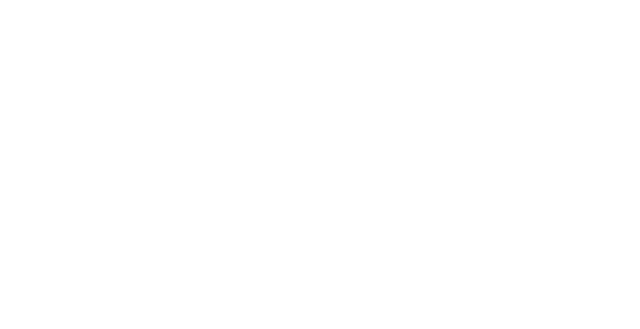
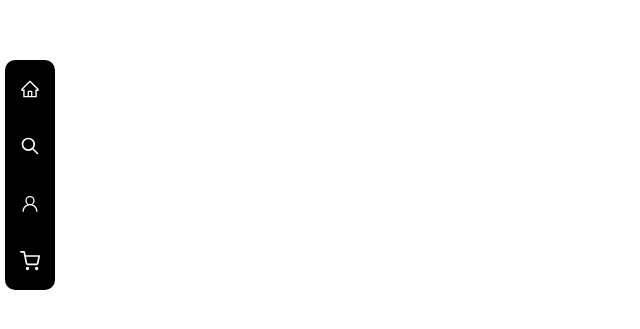
Before and after one commit to AgosNori/Cita2New, a React (Vite) app: page /nav in a window 1280 px wide. Before the commit this address had no page. Shown: the part 255-584 px from the top of the page, without its empty margins (0-640 px from the left). Built offline with nearby package versions, Linux system fonts and the light colour scheme; a web font is replaced by a local one.

Commit message:
subiendo form campa y navborde

```diff
--- a/src/App.jsx
+++ b/src/App.jsx
@@ -7,6 +7,8 @@ import Contacto from './components/Contacto/Contacto';
 import Hombres from './components/hombres/hombre';
 import Ministerios from './components/Ministerios/Ministerios';
 import Mujeres from './components/Mujeres/Mujeres';
+import NavBorde from './components/NavBorde/NavBorde';
+import FormCampa from './components/FormCampa/FormCampa';
 
 function App() {
 
@@ -16,13 +18,18 @@ function App() {
       <BrowserRouter>
         <Routes>
           <Route path="/" element={<Home />} />
-          <Route path='/nosotros' element={<Nosotros/>}/>
-          <Route path='/contacto' element={<Contacto/>}/>
-          <Route path='/hombres' element={<Hombres/>}/>
-          <Route path='/ministerios' element={<Ministerios/>}/>
-          <Route path='/mujeres' element={<Mujeres/>}/>
+          <Route path='/nosotros' element={<Nosotros />} />
+          <Route path='/contacto' element={<Contacto />} />
+          <Route path='/hombres' element={<Hombres />} />
+          <Route path='/ministerios' element={<Ministerios />} />
+          <Route path='/mujeres' element={<Mujeres />} />
+          <Route path='/nav' element={<NavBorde />} />
+          <Route path='/formcampa' element={<>
+            < NavBorde /> <FormCampa />
+          </>
+          } />
         </Routes>
-      </BrowserRouter>
+      </BrowserRouter >
 
     </>
   )
--- /dev/null
+++ b/src/components/FormCampa/FormCampa.css
@@ -0,0 +1,63 @@
+.formularioCampa {
+    max-width: 600px;
+    margin: 0 auto;
+    padding: 20px;
+    background-color: #f9f9f9;
+    border-radius: 8px;
+    box-shadow: 0 0 10px rgba(0, 0, 0, 0.1);
+}
+
+form {
+    display: flex;
+    flex-direction: column;
+}
+
+h3 {
+    margin-bottom: 10px;
+    color: #333;
+    font-size: 24px;
+    text-align: center;
+}
+
+span {
+    margin-bottom: 20px;
+    color: #666;
+    font-size: 16px;
+    text-align: center;
+}
+
+input, select {
+    margin-bottom: 15px;
+    padding: 10px;
+    font-size: 16px;
+    border: 1px solid #ccc;
+    border-radius: 4px;
+}
+
+input[type="date"] {
+    font-family: sans-serif; /* Para asegurar que el date input tenga un buen estilo en todos los navegadores */
+}
+
+input::placeholder, select {
+    color: #888;
+}
+
+select.select-cert {
+    padding: 10px;
+    font-size: 16px;
+    border: 1px solid #ccc;
+    border-radius: 4px;
+    background-color: #fff;
+}
+
+select.select-cert:focus, input:focus {
+    border-color: #007BFF;
+    outline: none;
+    box-shadow: 0 0 5px rgba(0, 123, 255, 0.5);
+}
+
+@media screen and (max-width: 768px) {
+    .formularioCampa {
+        padding: 15px;
+    }
+}
--- /dev/null
+++ b/src/components/FormCampa/FormCampa.jsx
@@ -0,0 +1,56 @@
+import React, { useState } from 'react';
+import './FormCampa.css';
+
+function FormCampa() {
+    const [isAllergic, setIsAllergic] = useState(false);
+    const [isMedicado, setIsMedicado] = useState(false);
+
+    const handleAllergyChange = (event) => {
+        setIsAllergic(event.target.value === "Si");
+    };
+    const handleMedicadoChange = (event) => {
+        setIsMedicado(event.target.value === "Si");
+    };
+
+    return (
+        <div className='formularioCampa'>
+            <form action=''>
+            <img src='public\Logo Oficial CitaMonte.png' width="100"/>
+                <h3>Campamento 2025</h3>
+
+                <span>¡Te esperamos para disfrutar junto a Dios un verano inolvidable!</span>
+
+                <input type='text' placeholder='Nombre Completo' />
+                <input type='email' placeholder='example@example.com' />
+                <input type='number' placeholder='DNI' />
+                <input type="date" placeholder='DD/MM/AAAA' />
+                <select name='selectCert' className='select-cert' onChange={handleAllergyChange}>
+                    <option>¿Es alérgico?</option>
+                    <option value="Si">Si</option>
+                    <option value="No">No</option>
+                </select>
+                {isAllergic && (
+                    <input type='text' placeholder='A qué es alérgico/a?' />
+                )}
+                <select name='selectCert' className='select-cert' onChange={handleMedicadoChange}>
+                    <option>¿Está medicado/a?</option>
+                    <option value="Si">Si</option>
+                    <option value="No">No</option>
+                </select>
+                {isMedicado && (
+                    <input type='text' placeholder='¿Que medicamento?' />
+                )}
+                <input type='text' placeholder='Teléfono de contacto' />
+                <input type='text' placeholder='Nombre - Responsable' />
+                <select name='selectCert' className='select-cert'>
+                    <option>Vínculo del responsable</option>
+                    <option value="Madre">Madre</option>
+                    <option value="Padre">Padre</option>
+                    <option value="Tutor">Tutor</option>
+                </select>
+            </form>
+        </div>
+    );
+}
+
+export default FormCampa;
--- /dev/null
+++ b/src/components/NavBorde/NavBorde.css
@@ -0,0 +1,58 @@
+.button-container {
+    display: flex;
+    background-color: black;
+    flex-direction: column;
+    width: 50px;
+    height: 230px;
+    align-items: center;
+    justify-content: space-around;
+    border-radius: 10px;
+    position: fixed;
+    margin: 30px ;
+    top: 50%;
+    transform: translate(-50%, -50%);
+}
+
+.button {
+    outline: 0 !important;
+    border: 0 !important;
+    width: 40px;
+    height: 40px;
+    border-radius: 50%;
+    background-color: transparent;
+    display: flex;
+    align-items: center;
+    justify-content: center;
+    color: #fff;
+    transition: all ease-in-out 0.3s;
+    cursor: pointer;
+    position: relative;
+}
+
+.button:hover {
+    transform: translateY(-3px);
+}
+
+.button::after {
+    content: attr(data-title);
+    position: absolute;
+    left: 50px;
+    white-space: nowrap;
+    background-color: rgba(0, 0, 0, 0.8);
+    color: #fff;
+    padding: 5px 10px;
+    border-radius: 5px;
+    opacity: 0;
+    transform: translateY(-50%);
+    transition: opacity 0.3s ease-in-out;
+    pointer-events: none; /* Para evitar interferencias con el hover */
+    z-index: 10;
+}
+
+.button:hover::after {
+    opacity: 1;
+}
+
+.icon {
+    font-size: 20px;
+}
--- /dev/null
+++ b/src/components/NavBorde/NavBorde.jsx
@@ -0,0 +1,32 @@
+import './NavBorde.css';
+
+function NavBorde() {
+    return (
+        <div className="button-container">
+            <button className="button home" data-title="Home">
+                <svg className="icon" stroke="currentColor" fill="currentColor" strokeWidth="0" viewBox="0 0 1024 1024" height="1em" width="1em" xmlns="http://www.w3.org/2000/svg">
+                    <path d="M946.5 505L560.1 118.8l-25.9-25.9a31.5 31.5 0 0 0-44.4 0L77.5 505a63.9 63.9 0 0 0-18.8 46c.4 35.2 29.7 63.3 64.9 63.3h42.5V940h691.8V614.3h43.4c17.1 0 33.2-6.7 45.3-18.8a63.6 63.6 0 0 0 18.7-45.3c0-17-6.7-33.1-18.8-45.2zM568 868H456V664h112v204zm217.9-325.7V868H632V640c0-22.1-17.9-40-40-40H432c-22.1 0-40 17.9-40 40v228H238.1V542.3h-96l370-369.7 23.1 23.1L882 542.3h-96.1z"></path>
+                </svg>
+            </button>
+            <button className="button search" data-title="Search">
+                <svg className="icon" stroke="currentColor" fill="none" strokeWidth="2" viewBox="0 0 24 24" aria-hidden="true" height="1em" width="1em" xmlns="http://www.w3.org/2000/svg">
+                    <path strokeLinecap="round" strokeLinejoin="round" d="M21 21l-6-6m2-5a7 7 0 11-14 0 7 7 0 0114 0z"></path>
+                </svg>
+            </button>
+            <button className="button profile" data-title="Profile">
+                <svg className="icon" stroke="currentColor" fill="currentColor" strokeWidth="0" viewBox="0 0 24 24" height="1em" width="1em" xmlns="http://www.w3.org/2000/svg">
+                    <path d="M12 2.5a5.5 5.5 0 0 1 3.096 10.047 9.005 9.005 0 0 1 5.9 8.181.75.75 0 1 1-1.499.044 7.5 7.5 0 0 0-14.993 0 .75.75 0 0 1-1.5-.045 9.005 9.005 0 0 1 5.9-8.18A5.5 5.5 0 0 1 12 2.5ZM8 8a4 4 0 1 0 8 0 4 4 0 0 0-8 0Z"></path>
+                </svg>
+            </button>
+            <button className="button cart" data-title="Cart">
+                <svg className="icon" stroke="currentColor" fill="none" strokeWidth="2" viewBox="0 0 24 24" strokeLinecap="round" strokeLinejoin="round" height="1em" width="1em" xmlns="http://www.w3.org/2000/svg">
+                    <circle cx="9" cy="21" r="1"></circle>
+                    <circle cx="20" cy="21" r="1"></circle>
+                    <path d="M1 1h4l2.68 13.39a2 2 0 0 0 2 1.61h9.72a2 2 0 0 0 2-1.61L23 6H6"></path>
+                </svg>
+            </button>
+        </div>
+    );
+}
+
+export default NavBorde;
```
Also changed, not shown: public/Logo Oficial CitaMonte.png (added).
